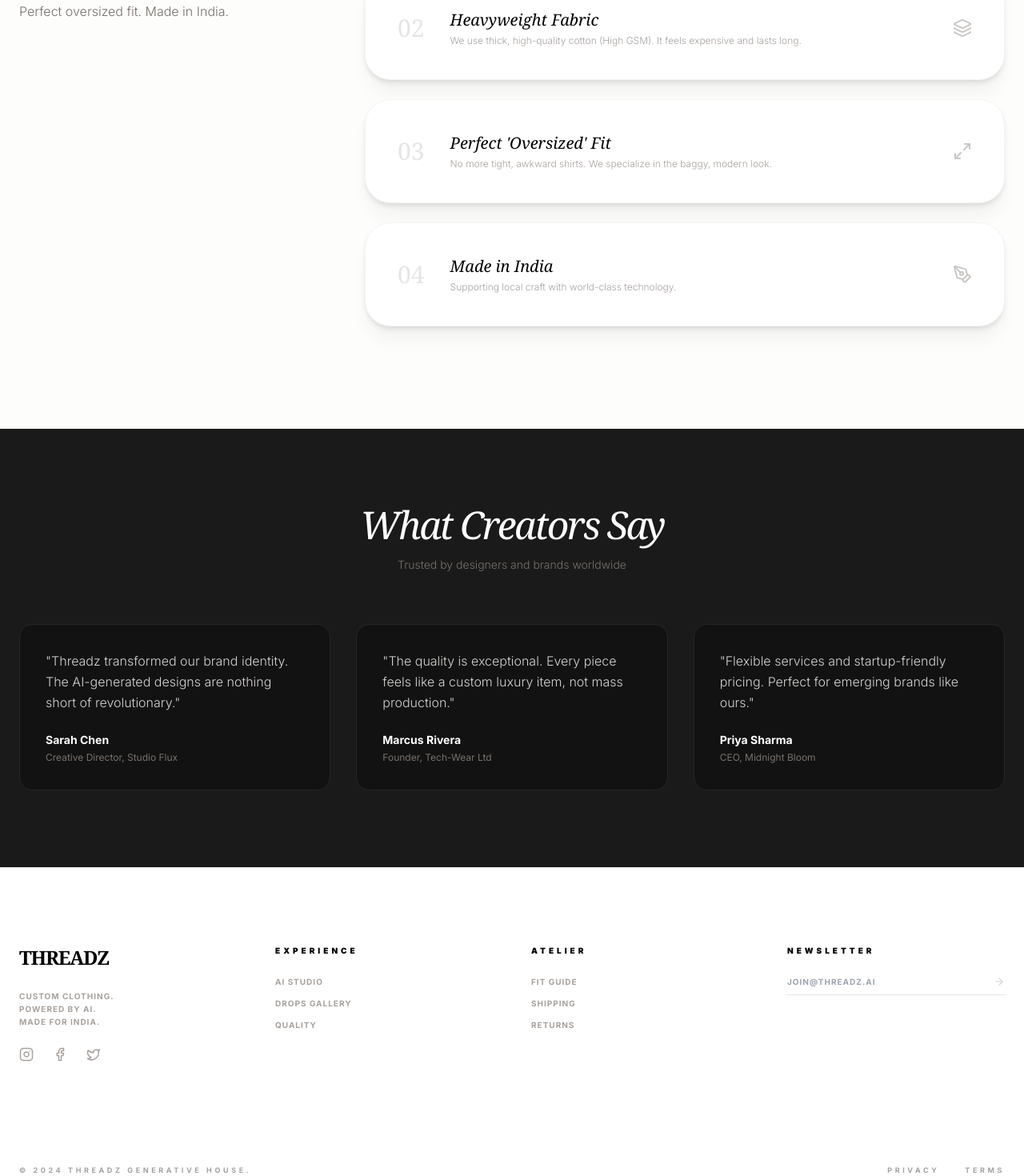
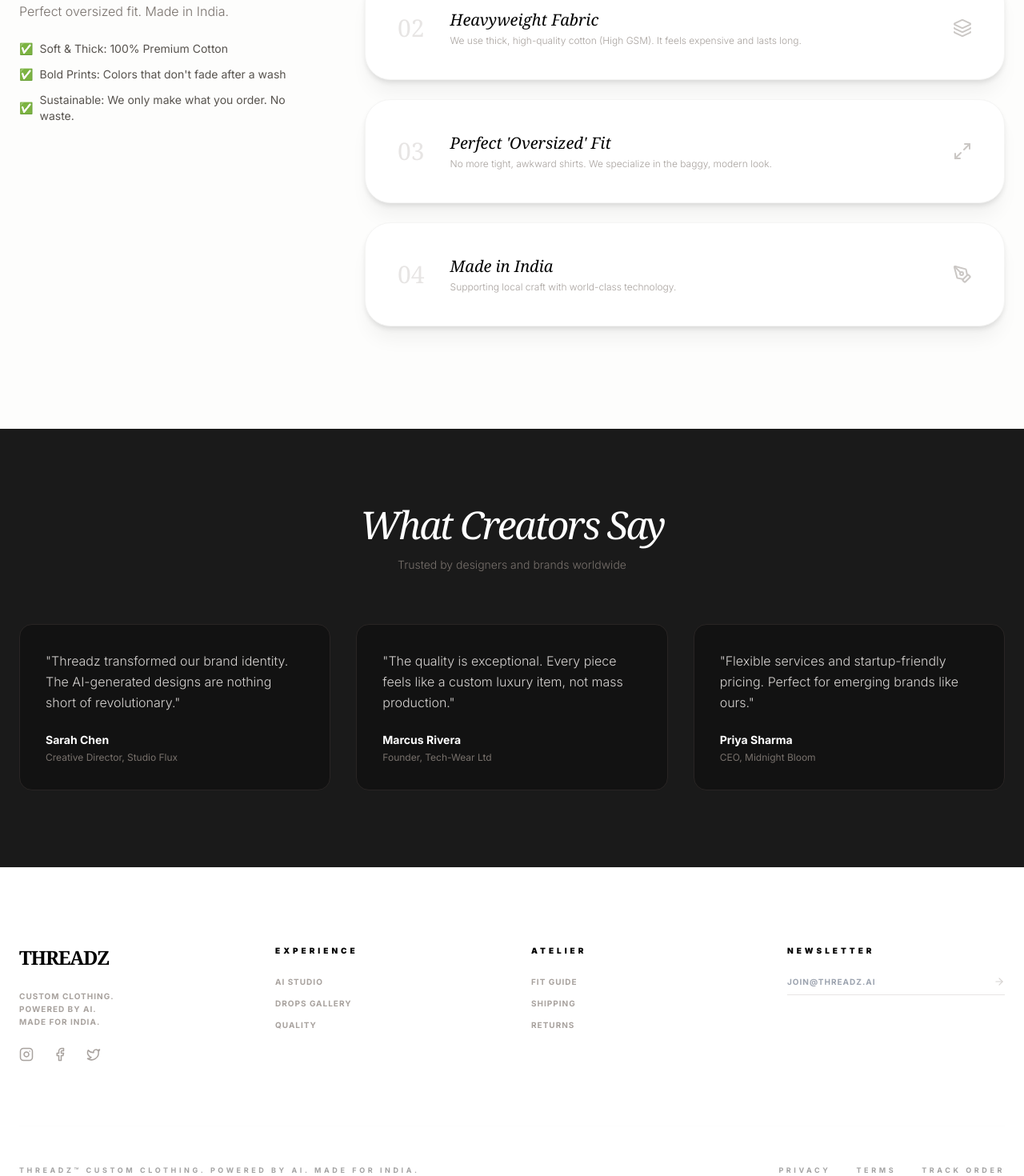
Before and after one commit to shashanka2a/threadz, a Next.js app: page / in a window 1280 px wide. Shown: the part 2536-4006 px from the top of the page at 80% size. Built offline with nearby package versions, Linux system fonts and the light colour scheme; no server answers.

Commit message:
Update footer content with new branding and add 'Track Order' link for enhanced user navigation.

```diff
--- a/components/footer.tsx
+++ b/components/footer.tsx
@@ -125,7 +125,7 @@ export function Footer() {
 
         <div className="flex flex-col md:flex-row justify-between items-center border-t border-stone-50 dark:border-stone-900 pt-8 md:pt-12 pb-0 gap-4 md:gap-6 opacity-40">
           <p className="text-[9px] font-bold uppercase tracking-[0.4em] text-center md:text-left">
-            © 2024 Threadz Generative House.
+            THREADZ™ Custom Clothing. Powered by AI. Made for India.
           </p>
           <div className="flex gap-6 md:gap-8 text-[9px] font-bold uppercase tracking-[0.4em]">
             <Link
@@ -140,6 +140,12 @@ export function Footer() {
             >
               Terms
             </Link>
+            <Link
+              href="#"
+              className="hover:text-black dark:hover:text-white transition-colors"
+            >
+              Track Order
+            </Link>
           </div>
         </div>
       </div>
--- a/components/quality-section.tsx
+++ b/components/quality-section.tsx
@@ -49,9 +49,23 @@ export function QualitySection() {
                 Speaks.
               </span>
             </h2>
-            <p className="text-stone-500 dark:text-stone-400 font-light leading-relaxed mb-10">
+            <p className="text-stone-500 dark:text-stone-400 font-light leading-relaxed mb-6">
               No design skills needed. Heavyweight fabric. Perfect oversized fit. Made in India.
             </p>
+            <div className="space-y-3 text-sm">
+              <div className="flex items-center gap-2 text-stone-600 dark:text-stone-400">
+                <span className="text-green-600 dark:text-green-400">✅</span>
+                <span>Soft & Thick: 100% Premium Cotton</span>
+              </div>
+              <div className="flex items-center gap-2 text-stone-600 dark:text-stone-400">
+                <span className="text-green-600 dark:text-green-400">✅</span>
+                <span>Bold Prints: Colors that don't fade after a wash</span>
+              </div>
+              <div className="flex items-center gap-2 text-stone-600 dark:text-stone-400">
+                <span className="text-green-600 dark:text-green-400">✅</span>
+                <span>Sustainable: We only make what you order. No waste.</span>
+              </div>
+            </div>
           </div>
 
           <div className="lg:col-span-8 space-y-6">
```
